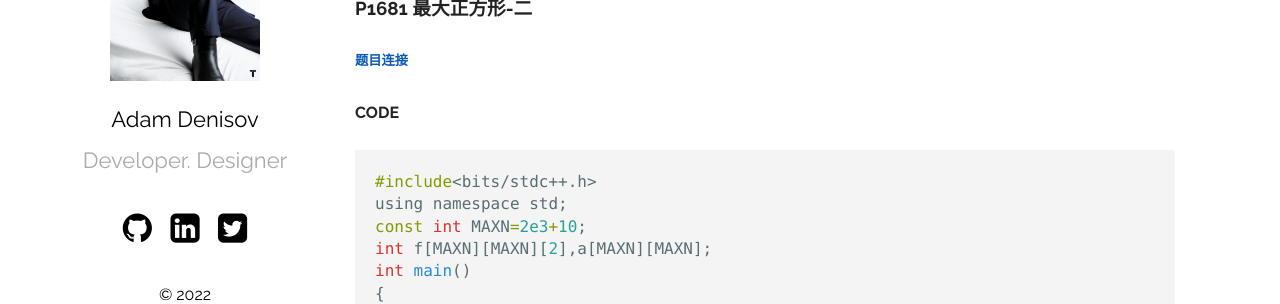
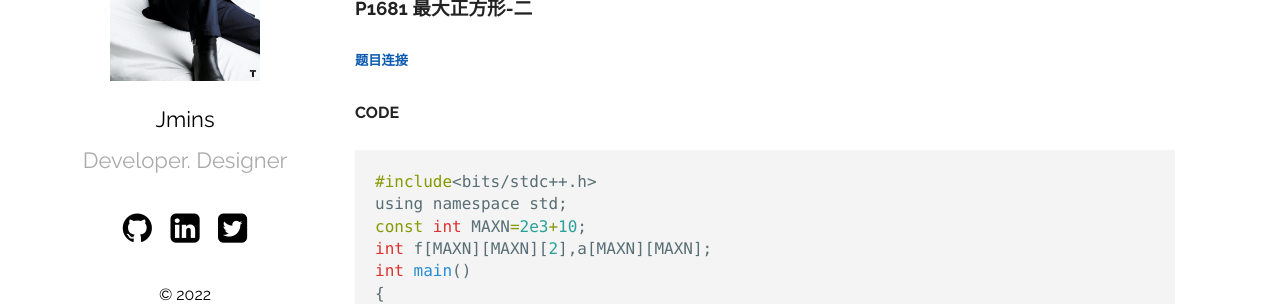
Before and after one commit to 0Jmins0/0Jmins0.github.io, a Jekyll site: the page built from _posts/2022-07-30-DP之入门.markdown, in a window 1280 px wide. Shown: the part 248-552 px from the top of the page. Built offline with Jekyll 4.4.1, drawn with Linux system fonts in a browser that asks for light colours.

Commit message:
Update _config.yml

```diff
--- a/_config.yml
+++ b/_config.yml
@@ -12,7 +12,7 @@ show_excerpts: true # set to true to show excerpts on the homepage
 sass:
   sass_dir: _sass
 plainwhite:
-  name: Adam Denisov
+  name: Jmins
   tagline: Developer. Designer
   date_format: "%b %-d, %Y"
   sitemap: true # set to true to generate sitemap.xml content
```
